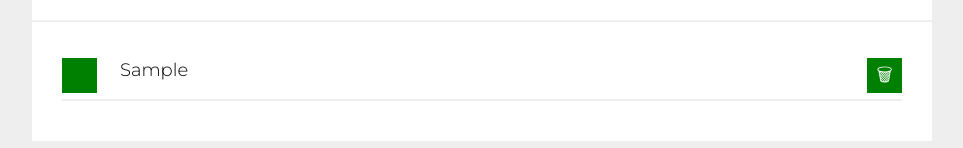
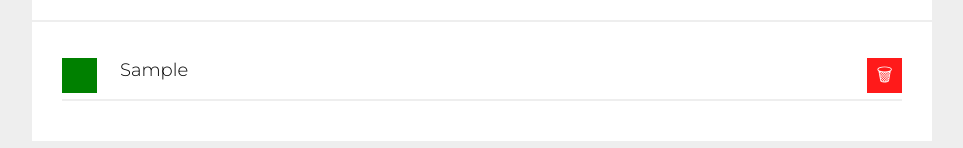
Before and after one commit to KonradBauer/todos-list-react, a React (Create React App) app: page / in a window 1280 px wide. Both pictures are taken after typing "Sample" into the empty fields and a click on the button "Dodaj zadanie". Shown: the part 299-447 px from the top of the page, without its empty margins (158-1121 px from the left). Built offline with nearby package versions, Linux system fonts and the light colour scheme.

Commit message:
added remove atribute to remove task button, background color change

```diff
--- a/src/features/tasks/TaskList/index.js
+++ b/src/features/tasks/TaskList/index.js
@@ -14,7 +14,9 @@ const TaskList = () => {
             {task.done ? "✔" : ""}
           </Button>
           <Task done={task.done}>{task.content}</Task>
-          <Button onClick={() => dispatch(removeTask(task.id))}>🗑</Button>
+          <Button remove onClick={() => dispatch(removeTask(task.id))}>
+            🗑
+          </Button>
         </Item>
       ))}
     </List>
--- a/src/features/tasks/TaskList/styled.js
+++ b/src/features/tasks/TaskList/styled.js
@@ -50,11 +50,11 @@ export const Button = styled.button`
   ${({ remove }) =>
     remove &&
     css`
-      width: 40px;
+      width: 35px;
       height: 35px;
       border: none;
       color: #fff;
-      background-color: red;
+      background-color: hsl(0, 100%, 55%);
       cursor: pointer;
       display: flex;
       justify-content: center;
```
